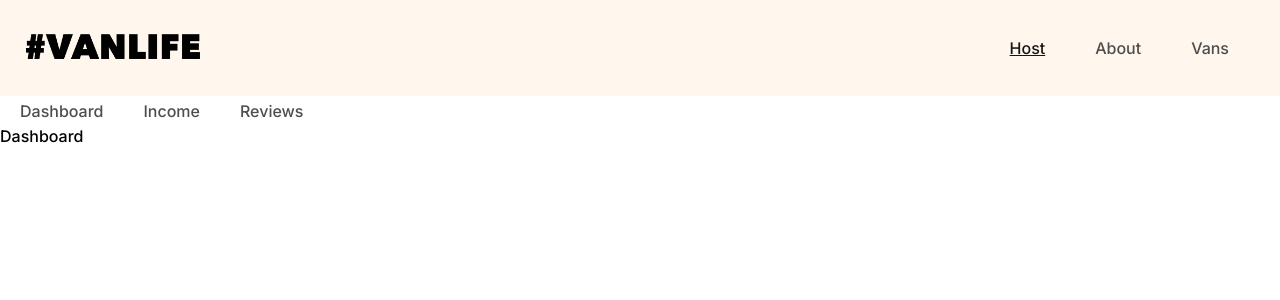
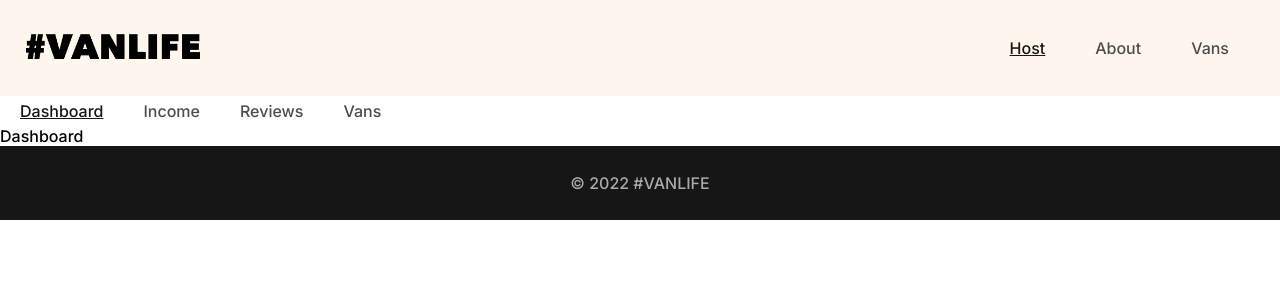
Before and after one commit to RJCB/vans-application, a React (Vite) app: page /host in a window 1280 px wide. Shown: the top 300 px of the page. Built offline with nearby package versions, Linux system fonts and the light colour scheme; what miragejs would draw is missing.

Commit message:
add host vans and details pages

```diff
--- a/src/App.js
+++ b/src/App.js
@@ -1,7 +1,7 @@
 import './App.scss';
 import { BrowserRouter, Routes, Route, Link } from 'react-router-dom';
 
-//Routes
+//Components
 import Layout from './components/Layout';
 import HostLayout from './components/HostLayout';
 
@@ -14,6 +14,9 @@
 import Dashboard from './pages/host/Dashboard';
 import Income from './pages/host/Income';
 import Reviews from './pages/host/Reviews';
+
+import HostVans from './components/HostVans';
+import HostVanDetail from './components/HostVanDetail';
 
 import "./server"
 
@@ -30,6 +33,8 @@
                         <Route index element={<Dashboard />} />
                         <Route path={"income"} element={<Income />} />
                         <Route path={"reviews"} element={<Reviews />} />
+                        <Route path={"vans"} element={<HostVans />} />
+                        <Route path={"vans/:id"} element={<HostVanDetail />} />
                     </Route>
                 </Route>
             </Routes>
--- a/src/App.scss
+++ b/src/App.scss
@@ -338,3 +338,19 @@
     text-decoration: underline;
     font-weight: 600;
 }
+
+// Footer
+footer {
+    background-color: #161616;
+    color: #AAAAAA;
+    height: 74px;
+    display: flex;
+    flex-shrink: 0;
+    justify-content: center;
+    align-items: center;
+    margin-top: auto;
+    font-weight: 500;
+    position: sticky;
+    bottom: 0;
+    width: 100%;
+}
--- /dev/null
+++ b/src/components/Footer.js
@@ -0,0 +1,9 @@
+import React from 'react'
+
+const Footer = () => {
+    return (
+        <footer>&#169; 2022 #VANLIFE</footer>
+    )
+}
+
+export default Footer
--- a/src/components/HostLayout.js
+++ b/src/components/HostLayout.js
@@ -6,9 +6,10 @@
     return (
         <>
             <nav className="host-nav nav-links">
-                <NavLink to="/host/dashboard">Dashboard</NavLink>
+                <NavLink to="/host" end>Dashboard</NavLink>
                 <NavLink to="/host/income">Income</NavLink>
                 <NavLink to="/host/reviews">Reviews</NavLink>
+                <NavLink to="/host/vans">Vans</NavLink>
             </nav>
             <Outlet />
         </>
--- /dev/null
+++ b/src/components/HostVanDetail.js
@@ -0,0 +1,9 @@
+import React from 'react'
+
+const HostVanDetail = () => {
+    return (
+        <div>HostVanDetail</div>
+    )
+}
+
+export default HostVanDetail
--- /dev/null
+++ b/src/components/HostVans.js
@@ -0,0 +1,58 @@
+import React, { useEffect, useState } from 'react'
+import { Link } from 'react-router-dom';
+
+const HostVans = () => {
+    const [hostVans, setHostVans] = useState([]);
+
+    useEffect(() => {
+        (async () => {
+            try {
+                const response = await fetch('/api/host/vans');
+                const data = await response.json();
+                console.log(hostVans);
+                setHostVans(data.vans);
+            }
+            catch (error) {
+                console.log("Failed to fetch");
+            }
+        })();
+    }, []);
+
+    const hostVansEls = hostVans.map(van => (
+        <Link
+            to={`/host/vans/${van.id}`}
+            key={van.id}
+            className="host-van-link-wrapper"
+        >
+            <div className="host-van-single" key={van.id}>
+                <img src={van.imageUrl} alt={`Photo of ${van.name}`} />
+                <div className="host-van-info">
+                    <h3>{van.name}</h3>
+                    <p>${van.price}/day</p>
+                </div>
+            </div>
+        </Link>
+    ))
+
+    return (
+        <>
+            <section>
+                <h1 className="host-vans-title">Your listed vans</h1>
+                <div className="host-vans-list">
+                    {
+                        hostVans.length > 0 ? (
+                            <section>
+                                {hostVansEls}
+                            </section>
+
+                        ) : (
+                            <h2>Loading...</h2>
+                        )
+                    }
+                </div>
+            </section>
+        </>
+    )
+}
+
+export default HostVans
--- a/src/components/Layout.js
+++ b/src/components/Layout.js
@@ -1,13 +1,17 @@
 import React from 'react'
 import { Outlet } from 'react-router'
 import Navbar from './Navbar';
+import Footer from './Footer';
 
 const Layout = () => {
     return (
-        <>
+        <div className="site-wrapper">
             <Navbar />
-            <Outlet />
-        </>
+            <main>
+                <Outlet />
+            </main>
+            <Footer />
+        </div>
     )
 }
 
--- a/src/server.js
+++ b/src/server.js
@@ -7,16 +7,17 @@
     },
 
     seeds(server) {
-        server.create("van", { id: "1", name: "Modest Explorer", price: 60, description: "The Modest Explorer is a van designed to get you out of the house and into nature. This beauty is equipped with solar panels, a composting toilet, a water tank and kitchenette. The idea is that you can pack up your home and escape for a weekend or even longer!", imageUrl: "https://assets.scrimba.com/advanced-react/react-router/modest-explorer.png", type: "simple" })
-        server.create("van", { id: "2", name: "Beach Bum", price: 80, description: "Beach Bum is a van inspired by surfers and travelers. It was created to be a portable home away from home, but with some cool features in it you won't find in an ordinary camper.", imageUrl: "https://assets.scrimba.com/advanced-react/react-router/beach-bum.png", type: "rugged" })
-        server.create("van", { id: "3", name: "Reliable Red", price: 100, description: "Reliable Red is a van that was made for travelling. The inside is comfortable and cozy, with plenty of space to stretch out in. There's a small kitchen, so you can cook if you need to. You'll feel like home as soon as you step out of it.", imageUrl: "https://assets.scrimba.com/advanced-react/react-router/reliable-red.png", type: "luxury" })
-        server.create("van", { id: "4", name: "Dreamfinder", price: 65, description: "Dreamfinder is the perfect van to travel in and experience. With a ceiling height of 2.1m, you can stand up in this van and there is great head room. The floor is a beautiful glass-reinforced plastic (GRP) which is easy to clean and very hard wearing. A large rear window and large side windows make it really light inside and keep it well ventilated.", imageUrl: "https://assets.scrimba.com/advanced-react/react-router/dreamfinder.png", type: "simple" })
-        server.create("van", { id: "5", name: "The Cruiser", price: 120, description: "The Cruiser is a van for those who love to travel in comfort and luxury. With its many windows, spacious interior and ample storage space, the Cruiser offers a beautiful view wherever you go.", imageUrl: "https://assets.scrimba.com/advanced-react/react-router/the-cruiser.png", type: "luxury" })
-        server.create("van", { id: "6", name: "Green Wonder", price: 70, description: "With this van, you can take your travel life to the next level. The Green Wonder is a sustainable vehicle that's perfect for people who are looking for a stylish, eco-friendly mode of transport that can go anywhere.", imageUrl: "https://assets.scrimba.com/advanced-react/react-router/green-wonder.png", type: "rugged" })
+        server.create("van", { id: "1", name: "Modest Explorer", price: 60, description: "The Modest Explorer is a van designed to get you out of the house and into nature. This beauty is equipped with solar panels, a composting toilet, a water tank and kitchenette. The idea is that you can pack up your home and escape for a weekend or even longer!", imageUrl: "https://assets.scrimba.com/advanced-react/react-router/modest-explorer.png", type: "simple", hostId: "123" })
+        server.create("van", { id: "2", name: "Beach Bum", price: 80, description: "Beach Bum is a van inspired by surfers and travelers. It was created to be a portable home away from home, but with some cool features in it you won't find in an ordinary camper.", imageUrl: "https://assets.scrimba.com/advanced-react/react-router/beach-bum.png", type: "rugged", hostId: "123" })
+        server.create("van", { id: "3", name: "Reliable Red", price: 100, description: "Reliable Red is a van that was made for travelling. The inside is comfortable and cozy, with plenty of space to stretch out in. There's a small kitchen, so you can cook if you need to. You'll feel like home as soon as you step out of it.", imageUrl: "https://assets.scrimba.com/advanced-react/react-router/reliable-red.png", type: "luxury", hostId: "456" })
+        server.create("van", { id: "4", name: "Dreamfinder", price: 65, description: "Dreamfinder is the perfect van to travel in and experience. With a ceiling height of 2.1m, you can stand up in this van and there is great head room. The floor is a beautiful glass-reinforced plastic (GRP) which is easy to clean and very hard wearing. A large rear window and large side windows make it really light inside and keep it well ventilated.", imageUrl: "https://assets.scrimba.com/advanced-react/react-router/dreamfinder.png", type: "simple", hostId: "789" })
+        server.create("van", { id: "5", name: "The Cruiser", price: 120, description: "The Cruiser is a van for those who love to travel in comfort and luxury. With its many windows, spacious interior and ample storage space, the Cruiser offers a beautiful view wherever you go.", imageUrl: "https://assets.scrimba.com/advanced-react/react-router/the-cruiser.png", type: "luxury", hostId: "789" })
+        server.create("van", { id: "6", name: "Green Wonder", price: 70, description: "With this van, you can take your travel life to the next level. The Green Wonder is a sustainable vehicle that's perfect for people who are looking for a stylish, eco-friendly mode of transport that can go anywhere.", imageUrl: "https://assets.scrimba.com/advanced-react/react-router/green-wonder.png", type: "rugged", hostId: "123" })
     },
 
     routes() {
         this.namespace = "api"
+        this.logging = false
 
         this.get("/vans", (schema, request) => {
             return schema.vans.all()
@@ -26,5 +27,16 @@
             const id = request.params.id
             return schema.vans.find(id)
         })
+
+        this.get("/host/vans", (schema, request) => {
+            // Hard-code the hostId for now
+            return schema.vans.where({ hostId: "123" })
+        })
+
+        this.get("/host/vans/:id", (schema, request) => {
+            // Hard-code the hostId for now
+            const id = request.params.id
+            return schema.vans.where({ id, hostId: "123" })
+        })
     }
 })
```
